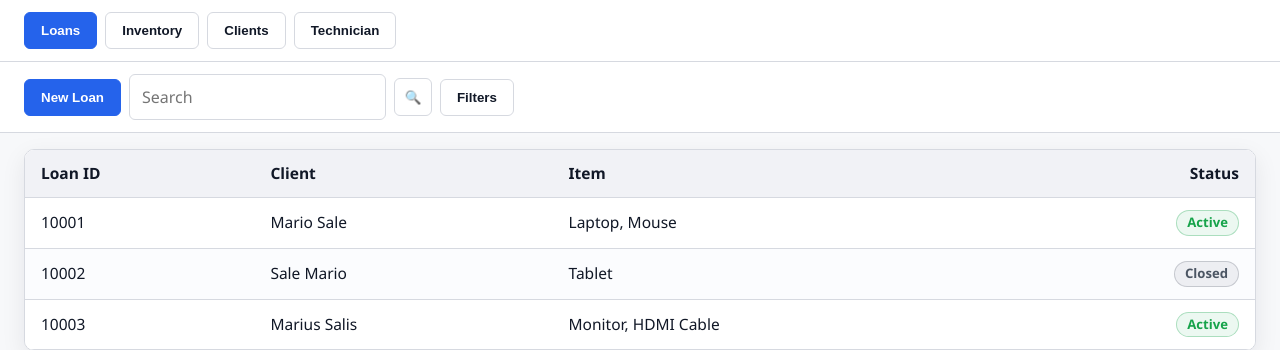
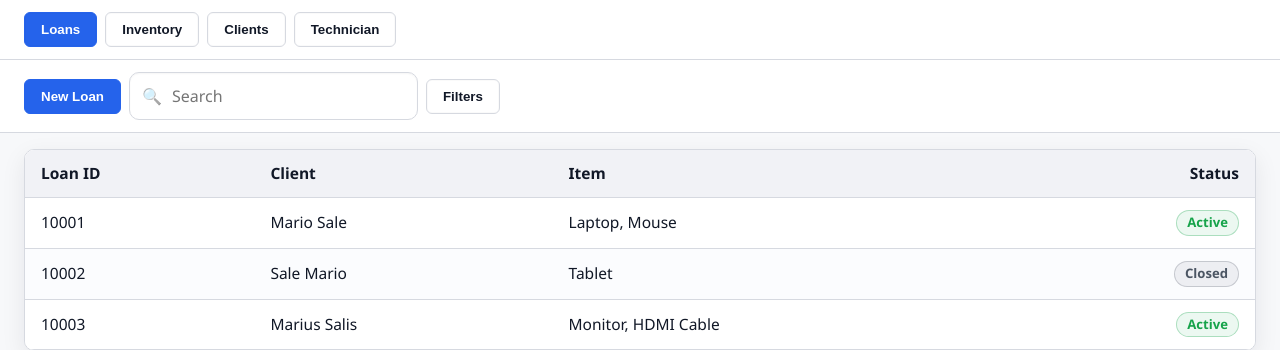
Before and after one commit to GalloFrancesco04/lab-inventory, a PHP site: page / in a window 1280 px wide. Shown: the top 350 px of the page. Run offline with PHP 8.4, Linux system fonts and the light colour scheme.

Commit message:
chore: refine toolbar and controls

```diff
--- a/frontend/css/components.css
+++ b/frontend/css/components.css
@@ -2,7 +2,7 @@
     display: inline-flex;
     align-items: center;
     gap: var(--space-2);
-    padding: calc(var(--space-2) + 2px) var(--space-4);
+    padding: calc(var(--space-2) + 1px) var(--space-4);
     border-radius: var(--radius-sm);
     border: 1px solid transparent;
     font-weight: 600;
@@ -35,6 +35,7 @@
     background: var(--surface);
     border-color: var(--border);
     color: var(--text);
+    box-shadow: inset 0 0 0 1px rgba(0,0,0,0.02);
 }
 
 .btn-ghost:hover {
@@ -52,15 +53,16 @@
 .input {
     padding: calc(var(--space-2) + 2px) var(--space-3);
     border: 1px solid var(--border);
-    border-radius: var(--radius-sm);
+    border-radius: var(--radius-md);
     background: #fff;
-    min-width: 180px;
+    min-width: 200px;
     font: inherit;
     color: var(--text);
+    box-shadow: inset 0 1px 2px rgba(0,0,0,0.04);
 }
 
 .input:focus {
-    outline: 2px solid rgba(37,99,235,0.2);
+    outline: 2px solid rgba(37,99,235,0.18);
     border-color: var(--primary);
 }
 
--- a/frontend/css/layout.css
+++ b/frontend/css/layout.css
@@ -27,6 +27,9 @@
     padding: var(--space-3) var(--space-5);
     background: var(--surface);
     border-bottom: 1px solid var(--border);
+    position: sticky;
+    top: 0;
+    z-index: 5;
 }
 
 .main-area {
--- a/frontend/index.html
+++ b/frontend/index.html
@@ -21,8 +21,10 @@
     </nav>
     <section class="toolbar">
         <button class="btn btn-primary" id="new-loan-btn">New Loan</button>
-        <input type="text" placeholder="Search" class="input">
-        <button class="btn btn-ghost btn-icon" aria-label="Search">🔍</button>
+        <div class="input" style="display: flex; align-items: center; gap: var(--space-2); padding-inline: var(--space-3); min-width: 240px;">
+            <span style="font-size: 1rem; opacity: 0.55;">🔍</span>
+            <input type="text" placeholder="Search" aria-label="Search" style="border: none; outline: none; flex: 1; font: inherit; color: inherit; background: transparent;">
+        </div>
         <button class="btn btn-ghost">Filters</button>
     </section>
     <main class="main-area">
```
